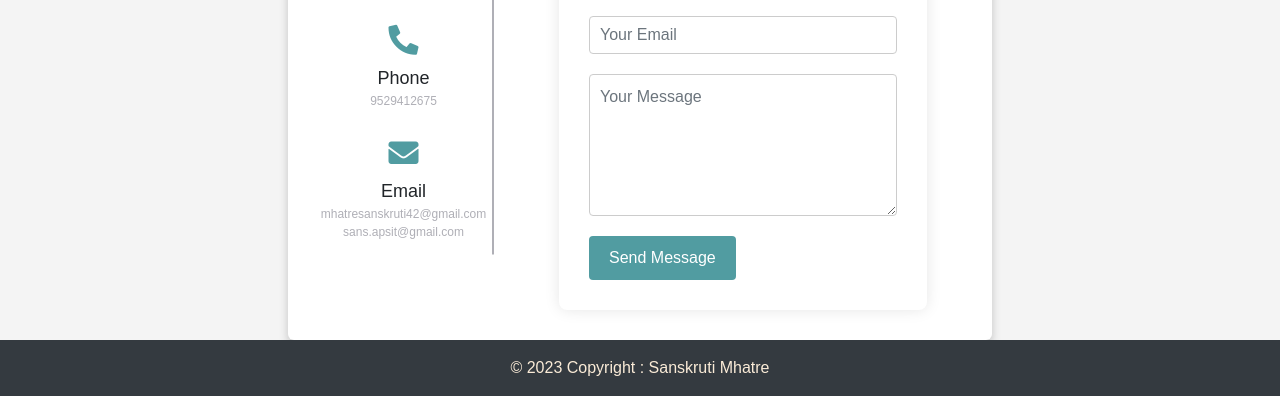
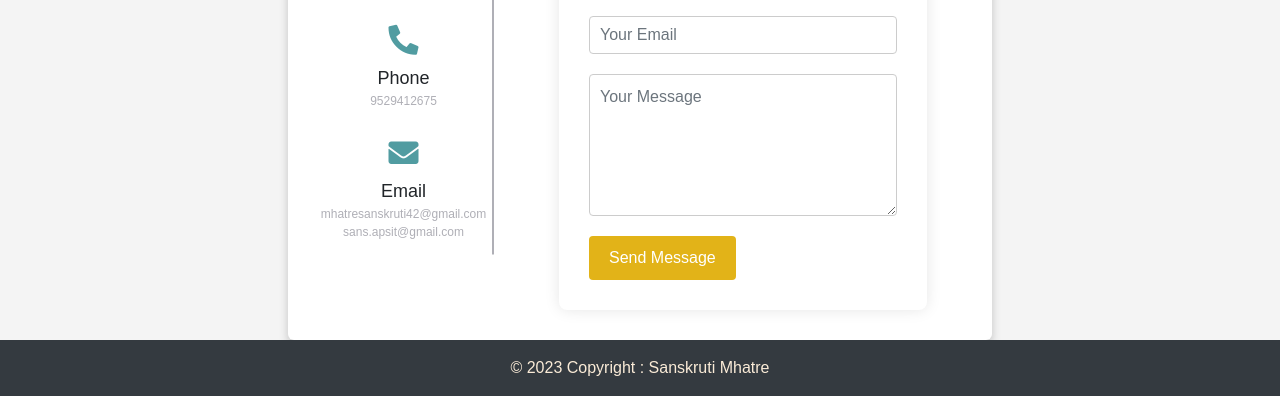
Before and after one commit to SanskrutiMhatre/PORTFOLIO, a plain HTML site: page index.html in a window 1280 px wide. Shown: the part 2917-3313 px from the top of the page. Drawn offline with nearby package versions, Linux system fonts and the light colour scheme; a small style sheet from the web is missing.

Commit message:
color updated

```diff
--- a/styles.css
+++ b/styles.css
@@ -496,7 +496,7 @@ textarea.form-control {
 }
 
 .btn-submit {
-  background-color: #519ca1;
+  background-color: #e2b318;
   color: #fff;
   border: none;
   padding: 10px 20px;
```
